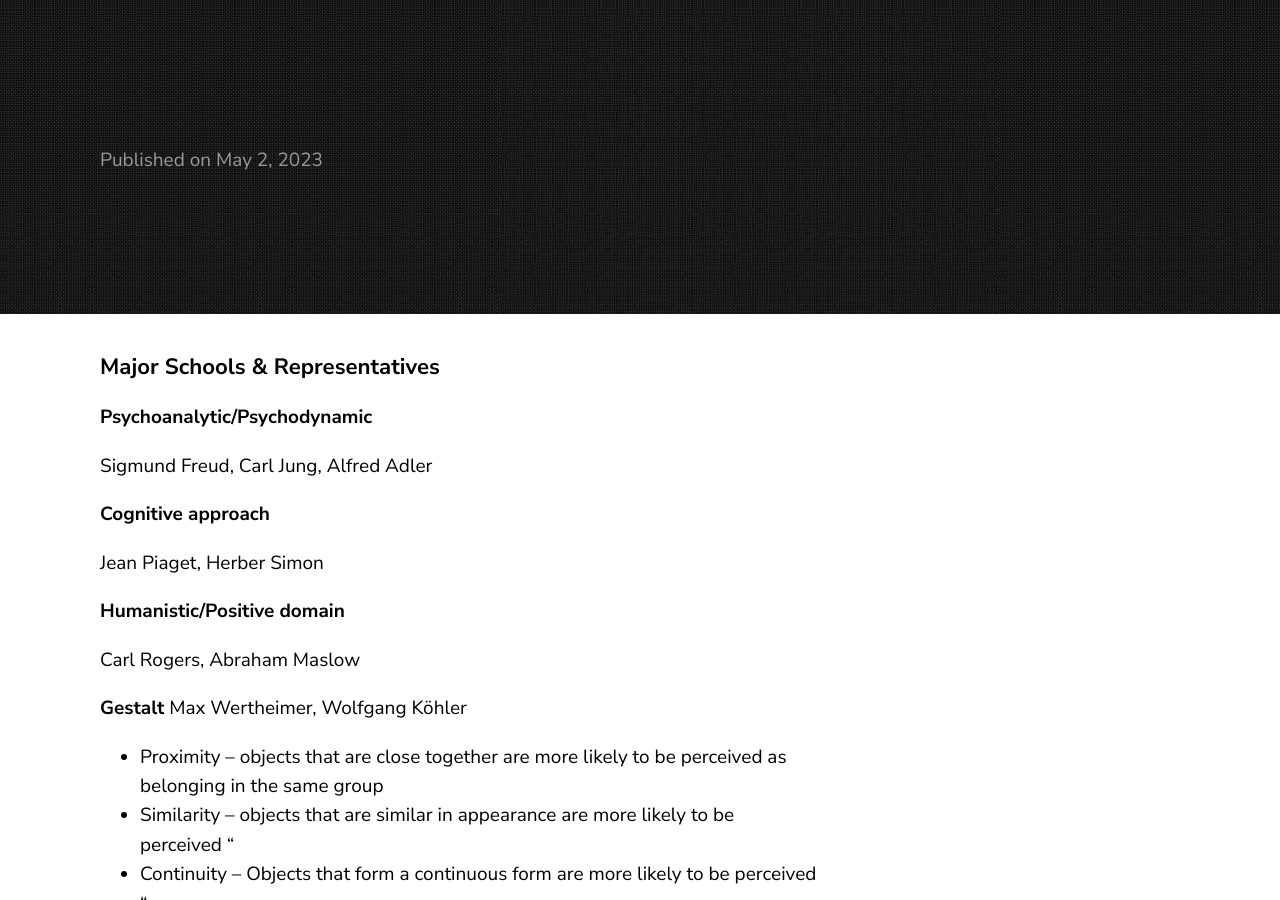
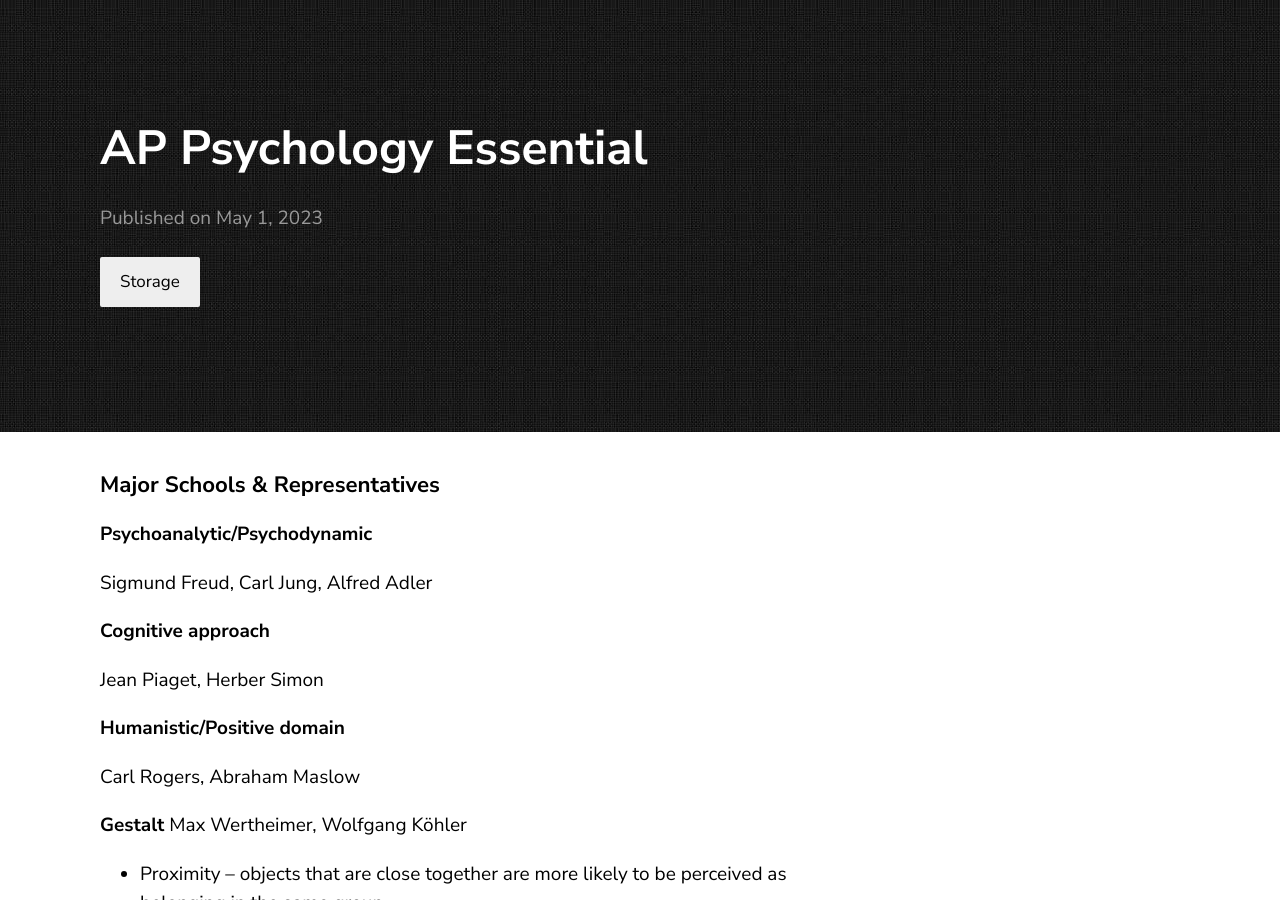
Before and after one commit to jiaobenhaimo/jiaobenhaimo.github.io, a Jekyll site: the page built from _posts/2023-5-1-AP Psychology Essential.markdown, in a window 1280 px wide and 900 px high. Built offline with Jekyll 4.4.1, drawn with Linux system fonts in a browser that asks for light colours; our own code applies the rules of GitHub Pages for plain Markdown files; part of the change alters nothing that is shown.

Commit message:
Update 2023-5-1-AP Psychology Essential.markdown

```diff
--- a/_posts/2023-5-1-AP Psychology Essential.markdown
+++ b/_posts/2023-5-1-AP Psychology Essential.markdown
@@ -3,8 +3,7 @@ layout: post
 title: AP Psychology Essential
 category: Storage
 tag: English
-time: 2023-05-1 21
-:30:00 +0800
+time: 2023-05-01 11:30:00 +0800
 ---
 ### Major Schools & Representatives
 **Psychoanalytic/Psychodynamic**
```
